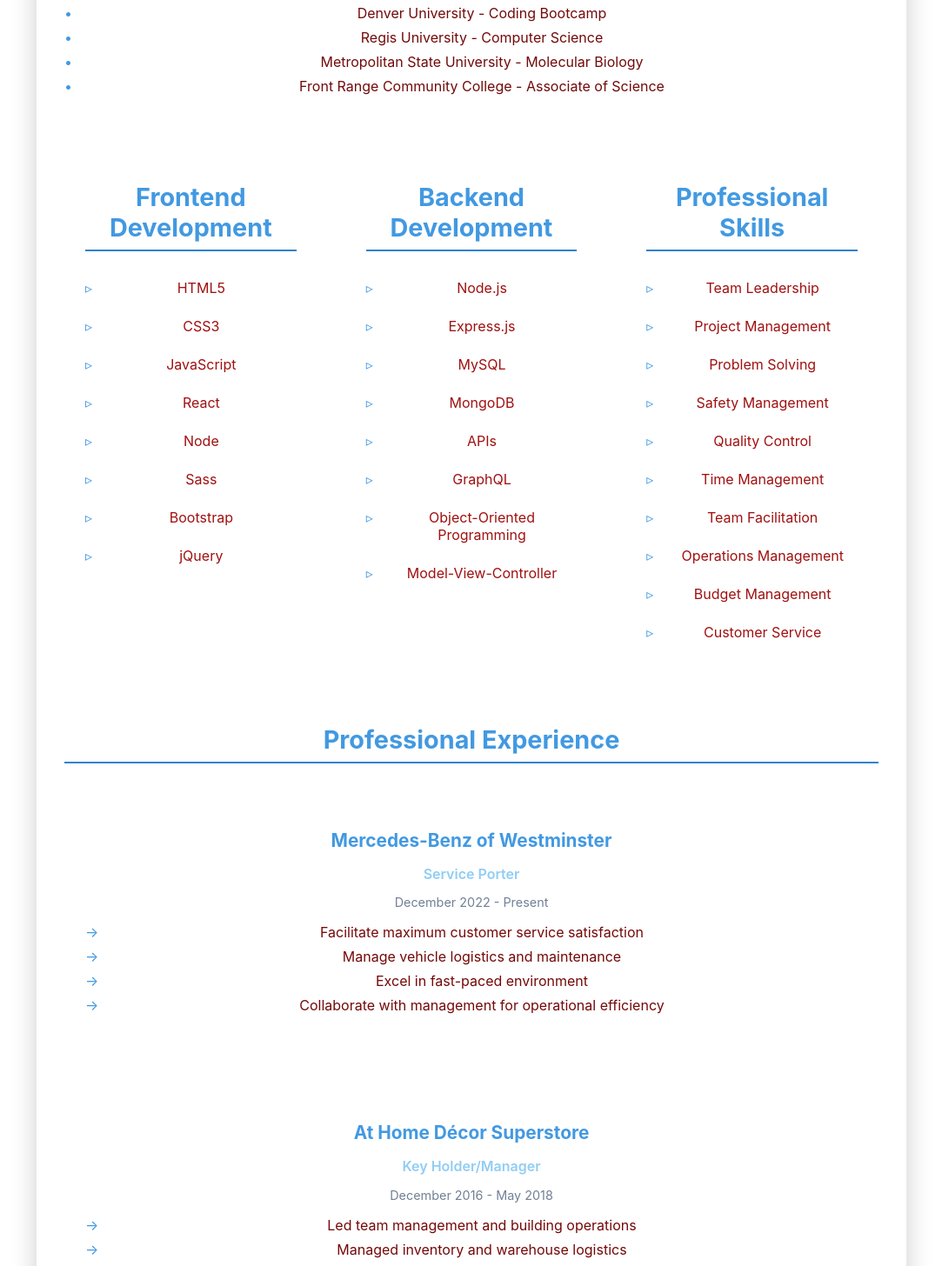
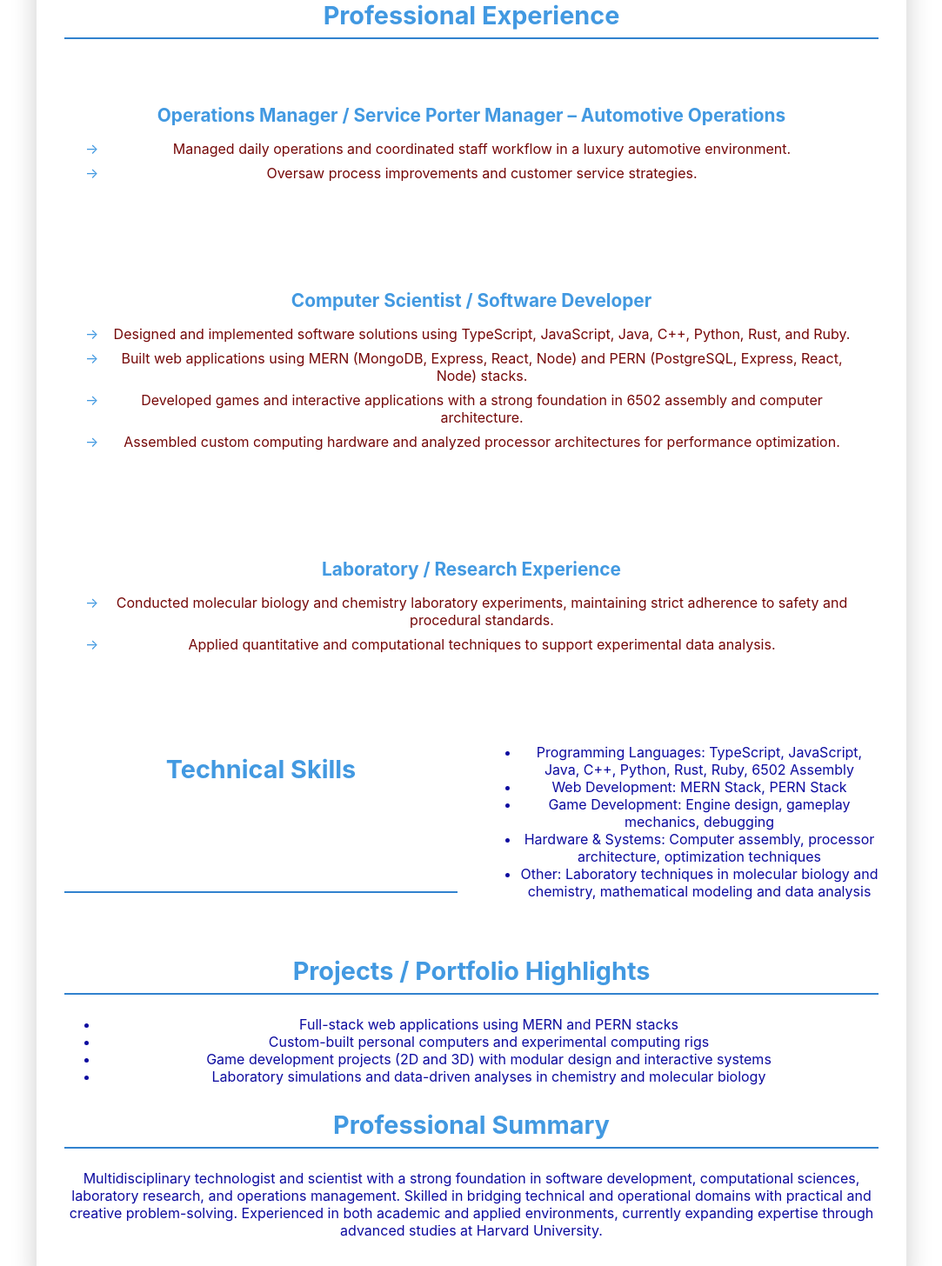
Before and after one commit to Myrmecology/React-Portfolio, a React (Create React App) app: page /resume in a window 1280 px wide. Shown: the part 580-2036 px from the top of the page at 87% size, without its empty margins (98-1181 px from the left). Built offline with nearby package versions, Linux system fonts and the light colour scheme.

Commit message:
updated resume

```diff
--- a/src/pages/Resume.js
+++ b/src/pages/Resume.js
@@ -3,134 +3,97 @@ import React from 'react';
 import './Resume.css';
 
 function Resume() {
-  const frontEndSkills = [
-    'HTML5',
-    'CSS3',
-    'JavaScript',
-    'React',
-    'Node',
-    'Sass',
-    'Bootstrap',
-    'jQuery'
-  ];
-
-  const backEndSkills = [
-    'Node.js',
-    'Express.js',
-    'MySQL',
-    'MongoDB',
-    'APIs',
-    'GraphQL',
-    'Object-Oriented Programming',
-    'Model-View-Controller'
-  ];
-
-  const professionalSkills = [
-    'Team Leadership',
-    'Project Management',
-    'Problem Solving',
-    'Safety Management',
-    'Quality Control',
-    'Time Management',
-    'Team Facilitation',
-    'Operations Management',
-    'Budget Management',
-    'Customer Service'
-  ];
-
   return (
     <section className="resume">
       <h2>Resume</h2>
 
+      {/* Download Button */}
       <div className="download-section">
-        <a href="/resume/RESUME JD vs3.docx" download className="download-button">
+        <a
+          href="/resume/RESUME_CLASS_PROJECT.docx"
+          download
+          className="download-button"
+        >
           Download Full Resume
         </a>
       </div>
 
+      {/* Resume Content */}
       <div className="resume-content">
-        <div className="objective">
-          <h3>Objective</h3>
-          <p>Dedicated professional seeking to leverage extensive experience in team management, quality control, and operations supervision along with newly acquired full-stack development skills to contribute to innovative web development projects.</p>
-        </div>
 
+        {/* Education Section */}
         <div className="education">
           <h3>Education</h3>
           <ul>
-            <li>Denver University - Coding Bootcamp</li>
-            <li>Regis University - Computer Science</li>
-            <li>Metropolitan State University - Molecular Biology</li>
-            <li>Front Range Community College - Associate of Science</li>
+            <li>Harvard University – Current Student</li>
+            <li>Regis University – Coursework Completed</li>
+            <li>Metro University of Denver – Coursework Completed</li>
+            <li>University of Denver – Coursework Completed</li>
           </ul>
         </div>
 
-        <div className="skills-section">
-          <div className="skills-category">
-            <h3>Frontend Development</h3>
+        {/* Professional Experience */}
+        <div className="experience">
+          <h3>Professional Experience</h3>
+
+          <div className="job">
+            <h4>Operations Manager / Service Porter Manager – Automotive Operations</h4>
             <ul>
-              {frontEndSkills.map((skill, index) => (
-                <li key={index}>{skill}</li>
-              ))}
+              <li>Managed daily operations and coordinated staff workflow in a luxury automotive environment.</li>
+              <li>Oversaw process improvements and customer service strategies.</li>
             </ul>
           </div>
 
-          <div className="skills-category">
-            <h3>Backend Development</h3>
+          <div className="job">
+            <h4>Computer Scientist / Software Developer</h4>
             <ul>
-              {backEndSkills.map((skill, index) => (
-                <li key={index}>{skill}</li>
-              ))}
+              <li>Designed and implemented software solutions using TypeScript, JavaScript, Java, C++, Python, Rust, and Ruby.</li>
+              <li>Built web applications using MERN (MongoDB, Express, React, Node) and PERN (PostgreSQL, Express, React, Node) stacks.</li>
+              <li>Developed games and interactive applications with a strong foundation in 6502 assembly and computer architecture.</li>
+              <li>Assembled custom computing hardware and analyzed processor architectures for performance optimization.</li>
             </ul>
           </div>
 
-          <div className="skills-category">
-            <h3>Professional Skills</h3>
+          <div className="job">
+            <h4>Laboratory / Research Experience</h4>
             <ul>
-              {professionalSkills.map((skill, index) => (
-                <li key={index}>{skill}</li>
-              ))}
+              <li>Conducted molecular biology and chemistry laboratory experiments, maintaining strict adherence to safety and procedural standards.</li>
+              <li>Applied quantitative and computational techniques to support experimental data analysis.</li>
             </ul>
           </div>
         </div>
 
-        <div className="experience">
-          <h3>Professional Experience</h3>
-
-          <div className="job">
-            <h4>Mercedes-Benz of Westminster</h4>
-            <p className="job-title">Service Porter</p>
-            <p className="job-date">December 2022 - Present</p>
+        {/* Technical Skills */}
+        <div className="skills-section">
+          <h3>Technical Skills</h3>
           <ul>
-              <li>Facilitate maximum customer service satisfaction</li>
-              <li>Manage vehicle logistics and maintenance</li>
-              <li>Excel in fast-paced environment</li>
-              <li>Collaborate with management for operational efficiency</li>
+            <li>Programming Languages: TypeScript, JavaScript, Java, C++, Python, Rust, Ruby, 6502 Assembly</li>
+            <li>Web Development: MERN Stack, PERN Stack</li>
+            <li>Game Development: Engine design, gameplay mechanics, debugging</li>
+            <li>Hardware & Systems: Computer assembly, processor architecture, optimization techniques</li>
+            <li>Other: Laboratory techniques in molecular biology and chemistry, mathematical modeling and data analysis</li>
           </ul>
         </div>
 
-          <div className="job">
-            <h4>At Home Décor Superstore</h4>
-            <p className="job-title">Key Holder/Manager</p>
-            <p className="job-date">December 2016 - May 2018</p>
+        {/* Projects / Portfolio Highlights */}
+        <div className="projects">
+          <h3>Projects / Portfolio Highlights</h3>
           <ul>
-              <li>Led team management and building operations</li>
-              <li>Managed inventory and warehouse logistics</li>
-              <li>Operated heavy equipment and managed facility safety</li>
+            <li>Full-stack web applications using MERN and PERN stacks</li>
+            <li>Custom-built personal computers and experimental computing rigs</li>
+            <li>Game development projects (2D and 3D) with modular design and interactive systems</li>
+            <li>Laboratory simulations and data-driven analyses in chemistry and molecular biology</li>
           </ul>
         </div>
 
-          <div className="job">
-            <h4>Butterfly Pavilion</h4>
-            <p className="job-title">Operations Supervisor</p>
-            <p className="job-date">May 2005 - January 2013</p>
-            <ul>
-              <li>Managed facility maintenance and operations</li>
-              <li>Coordinated with executive leadership</li>
-              <li>Managed operations budget and cash flow</li>
-              <li>Received Mountain States Employers training certification</li>
-            </ul>
+        {/* Professional Summary */}
+        <div className="summary">
+          <h3>Professional Summary</h3>
+          <p>
+            Multidisciplinary technologist and scientist with a strong foundation in software development, computational sciences, laboratory research, and operations management. Skilled in bridging technical and operational domains with practical and creative problem-solving. Experienced in both academic and applied environments, currently expanding expertise through advanced studies at Harvard University.
+          </p>
         </div>
-        </div>
+
       </div>
     </section>
   );
```
Also changed, not shown: 2 other files (tests, documents, lock files or other folders). Lines whose indentation alone changed are shown as unchanged.
